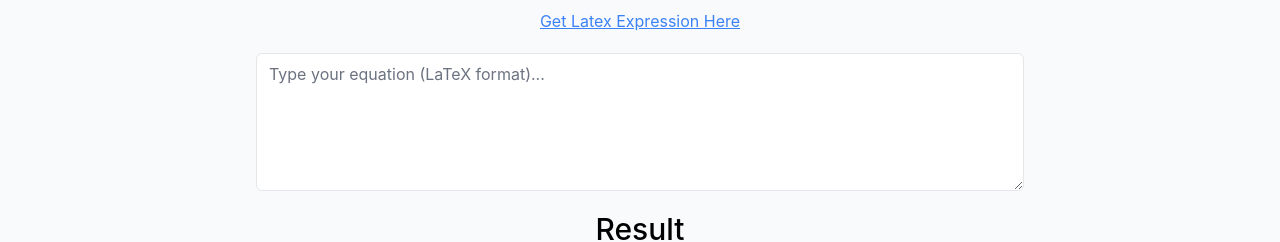
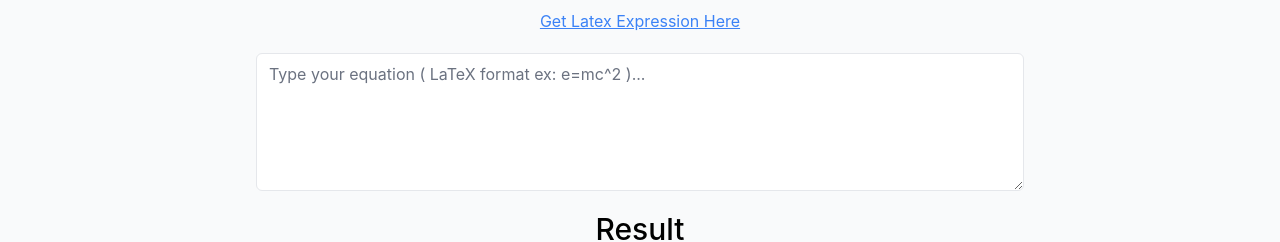
Before and after one commit to aminurjs/exam-question-generator, a React (Vite) app: page /math in a window 1280 px wide. Shown: the part 152-394 px from the top of the page. Built offline with nearby package versions, Linux system fonts and the light colour scheme.

Commit message:
Math equation formula generator feature added

```diff
--- a/src/pages/MathSolver.jsx
+++ b/src/pages/MathSolver.jsx
@@ -23,7 +23,7 @@ const MathSolver = () => {
           <textarea
             type="text"
             className="w-full rounded-md border border-gray-200"
-            placeholder="Type your equation (LaTeX format)..."
+            placeholder="Type your equation ( LaTeX format ex: e=mc^2 )..."
             onChange={(e) => setExpression(e.target.value)}
             rows={5}
           />
```
